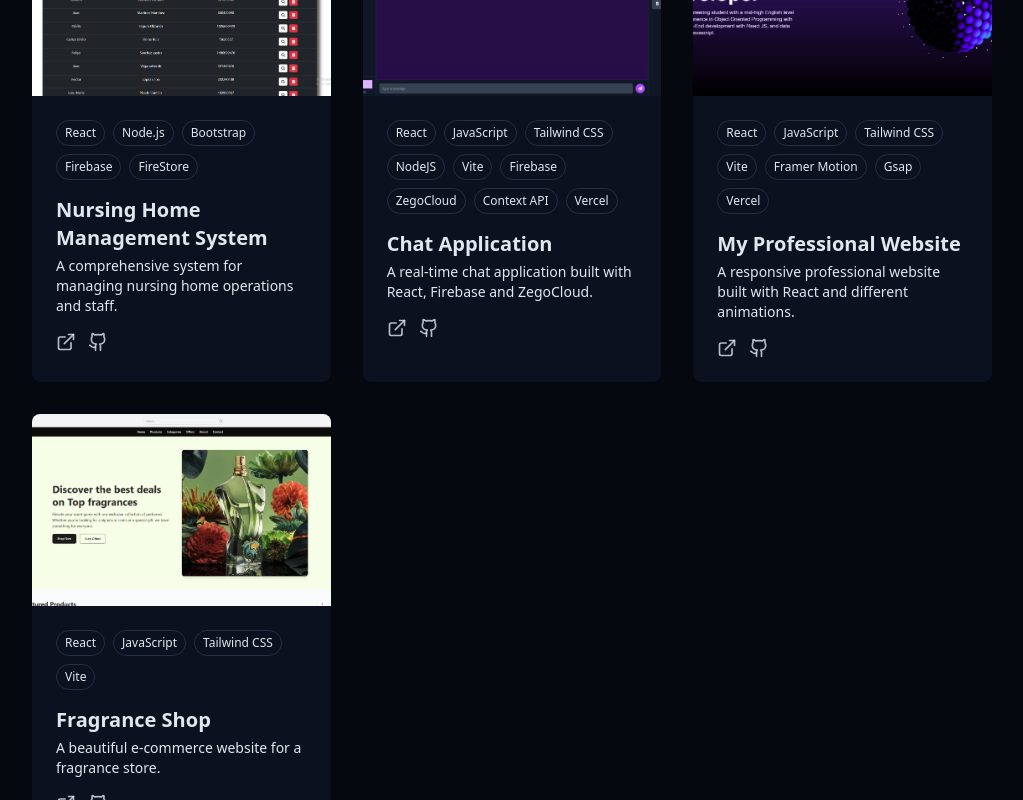
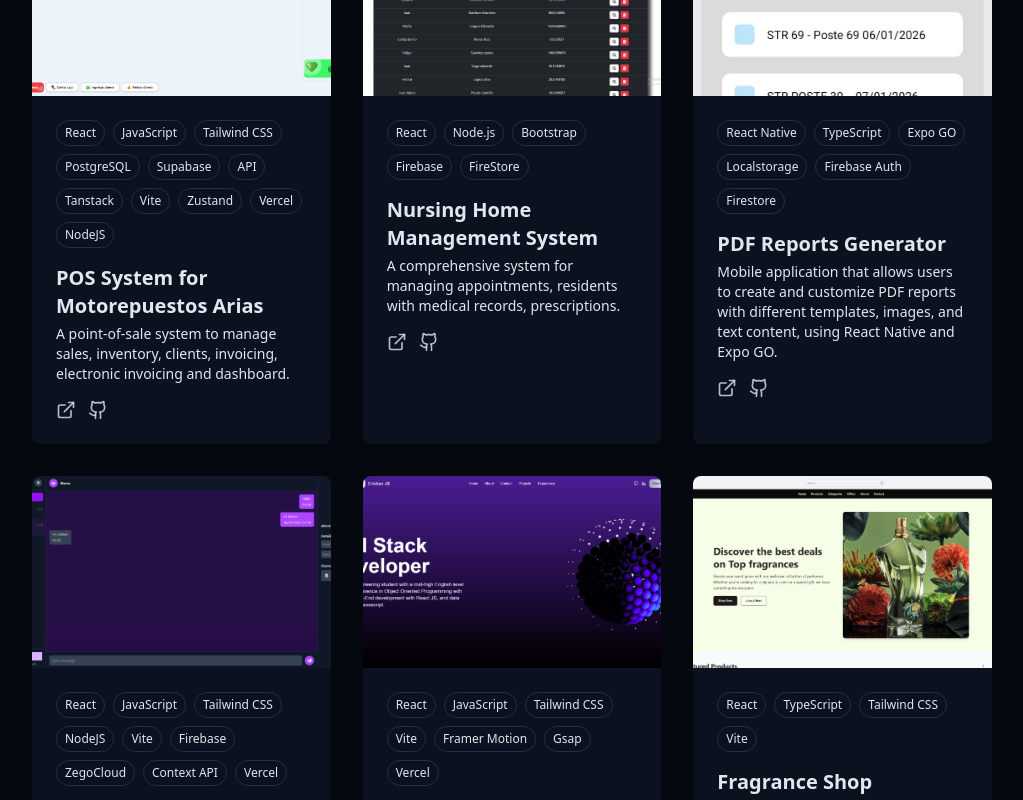
Before and after one commit to ByCristtv/Cristian-Portfolio, a Next.js app: page / in a window 1280 px wide. Shown: the part 1120-1920 px from the top of the page, without its empty margins (128-1151 px from the left). Built offline with nearby package versions, Linux system fonts and the light colour scheme.

Commit message:
portfolio update 2026

```diff
--- a/components/Hero.tsx
+++ b/components/Hero.tsx
@@ -20,7 +20,7 @@ export const Hero = () => {
 
                     </h1>
                     <p className='text-lg md:text-xl text-muted-foreground max-2-2xl opacity-0 animate-fade-in-delay-3'>
-                        Software Engineer specialized in building exceptional Full-stack web applications with React and different modern technologies.
+                        Software Engineer with 2 years of experience specialized in building exceptional Full-stack web applications with React, Javascript/Typescript, PostgreSQL, Firebase, Jest and different modern technologies.
                     </p>
                     <div className='opacity-0 animate-fade-in-delay-4'>
                         <a href="#projects" className='cosmic-button'>
--- a/components/ProjectSection.tsx
+++ b/components/ProjectSection.tsx
@@ -6,8 +6,18 @@ import React from 'react'
 const projects = [
   {
     id: 1,
+    title: "POS System for Motorepuestos Arias",
+    description: "A point-of-sale system to manage sales, inventory, clients, invoicing, electronic invoicing and dashboard.",
+    image: "/projects/pos.png",
+    link: "/projects/project-one",
+    tags: ["React", "JavaScript", "Tailwind CSS", "PostgreSQL", "Supabase", "API", "Tanstack", "Vite", "Zustand", "Vercel", "NodeJS"],
+    demoUrl: "https://pos-motorepuestos.vercel.app/",
+    repoUrl: "https://github.com/ByCristtv/React-POS"
+  },
+  {
+    id: 2,
     title: "Nursing Home Management System",
-    description: "A comprehensive system for managing nursing home operations and staff.",
+    description: "A comprehensive system for managing appointments, residents with medical records, prescriptions.",
     image: "/projects/nursing.png",
     link: "/projects/project-one",
     tags: ["React", "Node.js", "Bootstrap", "Firebase", "FireStore"],
@@ -15,7 +25,17 @@ const projects = [
     repoUrl: "https://github.com/ByCristtv/NursingHome-Cariari/tree/main/hogar-cariari"
   },
   {
-    id: 2,
+    id: 3,
+    title: "PDF Reports Generator",
+    description: "Mobile application that allows users to create and customize PDF reports with different templates, images, and text content, using React Native and Expo GO.",
+    image: "/projects/Movi.jpeg",
+    link: "/projects/pdf-reports",
+    tags: ["React Native", "TypeScript", "Expo GO", "Localstorage", "Firebase Auth", "Firestore"],
+    demoUrl: "https://pdf-reports.vercel.app/",
+    repoUrl: "https://github.com/ByCristtv/PDF-Reports-Generator"
+  },
+  {
+    id: 4,
     title: "Chat Application",
     description: "A real-time chat application built with React, Firebase and ZegoCloud.",
     image: "/projects/ChatApp.png",
@@ -25,7 +45,7 @@ const projects = [
     repoUrl: "https://github.com/ByCristtv/Chat-App"
   },
   {
-    id: 3,
+    id: 5,
     title: "My Professional Website",
     description: "A responsive professional website built with React and different animations.",
     image: "/projects/profile.png",
@@ -35,12 +55,12 @@ const projects = [
     repoUrl: "https://github.com/ByCristtv/Professional-Website"
   },
   {
-    id: 4,
+    id: 6,
     title: "Fragrance Shop",
-    description: "A beautiful e-commerce website for a fragrance store.",
+    description: "E-commerce website for a fragrance store with responsive design.",
     image: "/projects/Fragrance.png",
     link: "/projects/fragrance-store",
-    tags: ["React", "JavaScript", "Tailwind CSS", "Vite"],
+    tags: ["React", "TypeScript", "Tailwind CSS", "Vite"],
     demoUrl: "https://fragrance-shop-xi.vercel.app/",
     repoUrl: "https://github.com/ByCristtv/Fragrance-Shop"
   },
--- a/components/SkillsSection.tsx
+++ b/components/SkillsSection.tsx
@@ -3,22 +3,24 @@ import React from 'react'
 import { cn } from '@/lib/utils';
 const skills = [
   //FrontEnd
-  { name: 'JavaScript', level: 90, category: 'Frontend' },
+  { name: 'JavaScript', level: 95, category: 'Frontend' },
   { name: 'React', level: 85, category: 'Frontend' },
-  { name: 'TypeScript', level: 80, category: 'Frontend' },
-  { name: 'HTML/CSS', level: 70, category: 'Frontend' },
-  { name: 'Tailwind CSS', level: 75, category: 'Frontend' },
+  { name: 'TypeScript', level: 90, category: 'Frontend' },
+  { name: 'HTML/CSS', level: 85, category: 'Frontend' },
+  { name: 'Tailwind CSS', level: 95, category: 'Frontend' },
   //Backend
   { name: 'Node.js', level: 85, category: 'Backend' },
   { name: 'Express', level: 80, category: 'Backend' },
-  { name: 'MongoDB', level: 70, category: 'Backend' },
-  { name: 'SQL Server', level: 80, category: 'Backend' },
+  { name: 'NoSQL', level: 90, category: 'Backend' },
+  { name: 'PostgreSQL', level: 90, category: 'Backend' },
   { name: 'Python', level: 80, category: 'Backend' },
+  { name: 'FastAPI', level: 85, category: 'Backend' },
 
   //Tools
   { name: 'Git/GitHub', level: 90, category: 'Tools' },
   { name: 'VS Code', level: 95, category: 'Tools' },
-  { name: 'Cypress', level: 70, category: 'Tools' },
+  { name: 'Cypress', level: 80, category: 'Tools' },
+  { name: 'Jest', level: 85, category: 'Tools' },
 ]
 
 const categories = ['All', 'Frontend', 'Backend', 'Tools'];
--- a/components/ThemeToggle.tsx
+++ b/components/ThemeToggle.tsx
@@ -1,5 +1,5 @@
 "use client";
-import React from 'react';
+import React     from 'react';
 import { Sun, Moon} from 'lucide-react';
 import { useState } from 'react';
 import { cn } from '@/lib/utils';
```
Also changed, not shown: public/projects/Movi.jpeg (added), public/projects/pos.png (added).
